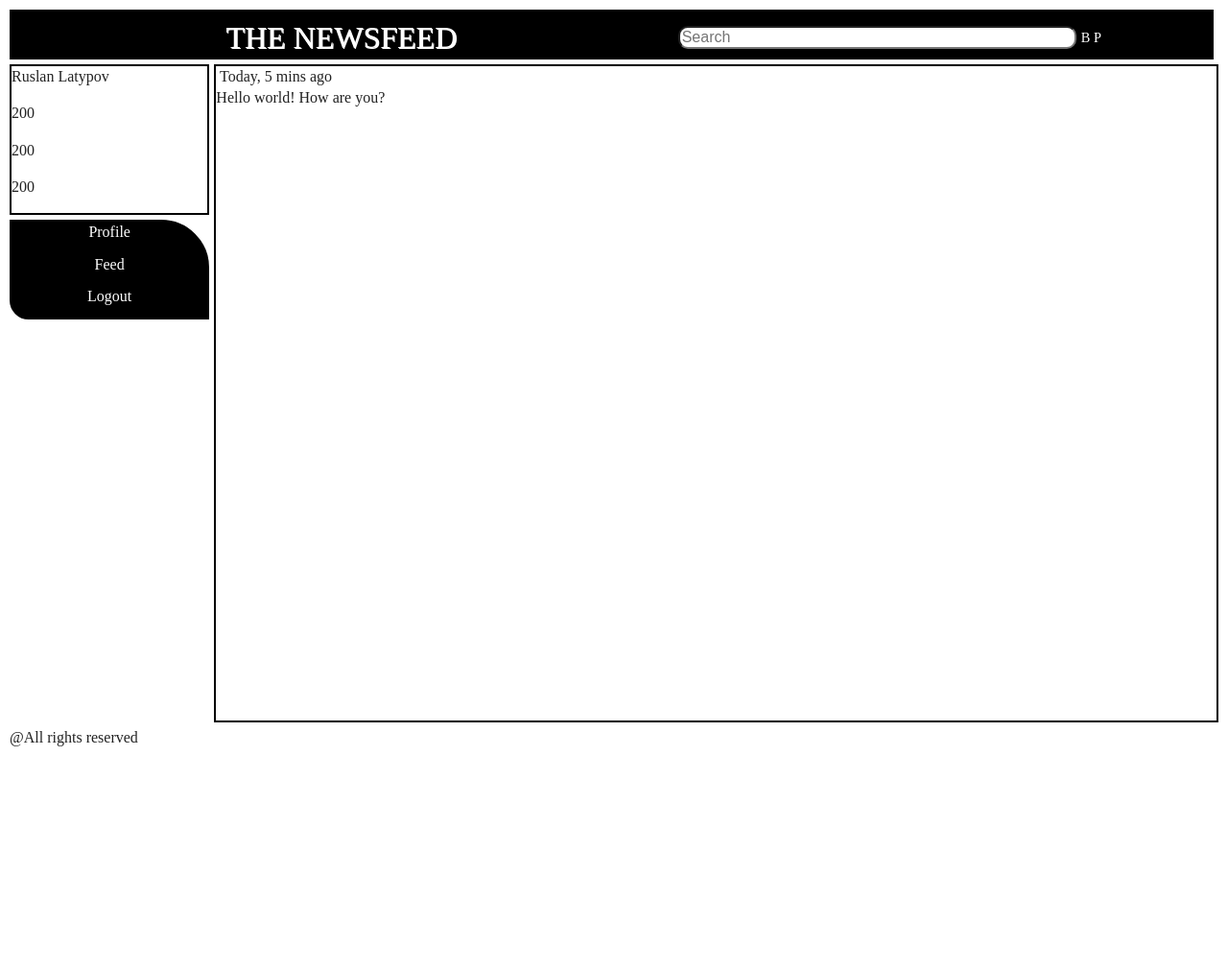
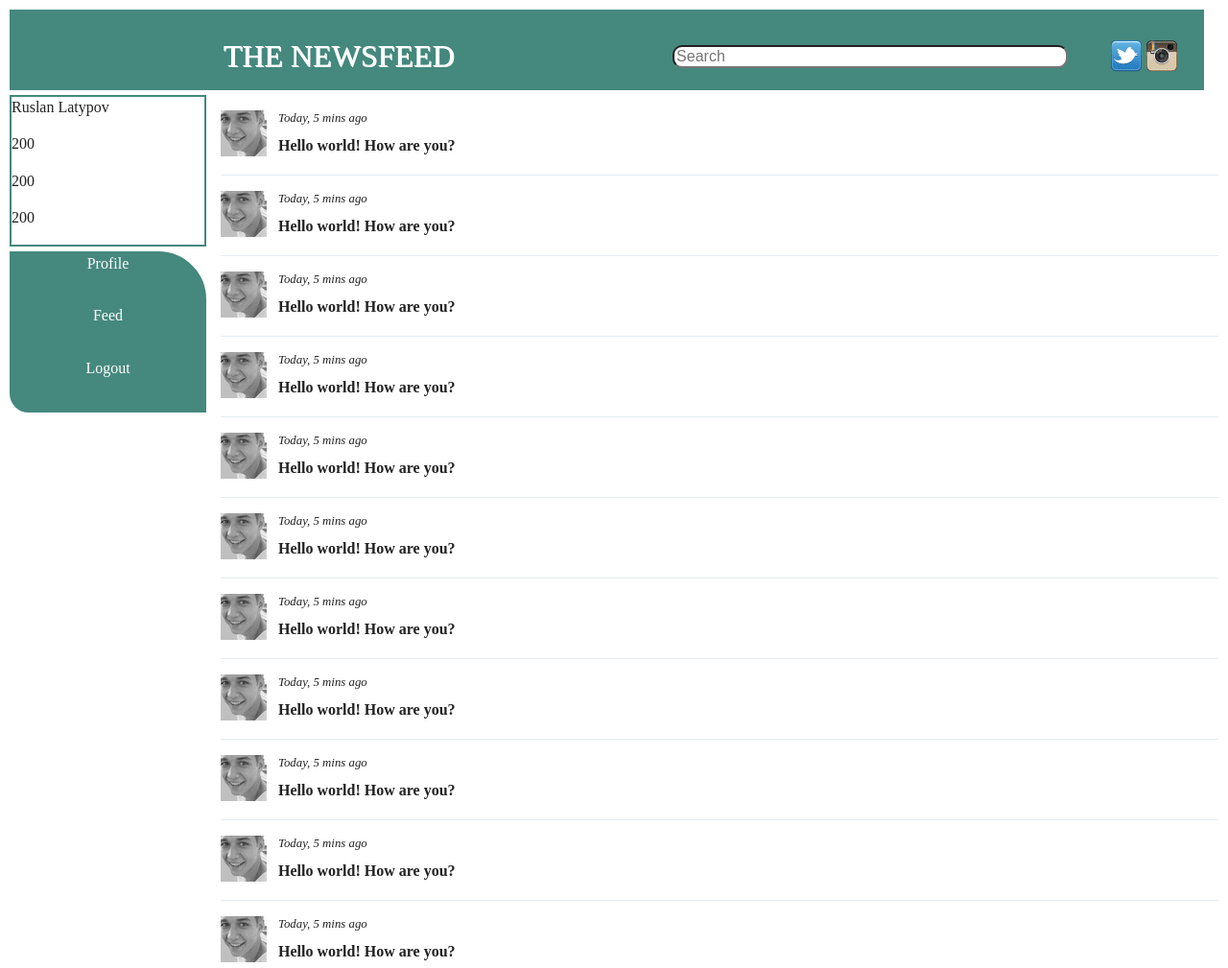
Before and after one commit to RuslanLa/newsfeed, a plain HTML site: page feed.html in a window 1280 px wide. Shown: the top 1009 px of the page at 96% size. Before the commit the page ends 820 px from the top, so only its background shows below. Drawn offline with Linux system fonts and the light colour scheme.

Commit message:
news feed redesigned

```diff
--- a/css/main.css
+++ b/css/main.css
@@ -97,22 +97,6 @@ textarea {
    Author's custom styles
    ========================================================================== */
 
-
-
-
-
-
-
-
-
-
-
-
-
-
-
-
-
 /* ==========================================================================
    Helper classes
    ========================================================================== */
@@ -145,7 +129,8 @@ textarea {
     padding: 0;
     position: absolute;
     width: 1px;
-    white-space: nowrap; /* 1 */
+    white-space: nowrap;
+    /* 1 */
 }
 
 /*
@@ -189,8 +174,10 @@ textarea {
 
 .clearfix:before,
 .clearfix:after {
-    content: " "; /* 1 */
-    display: table; /* 2 */
+    content: " ";
+    /* 1 */
+    display: table;
+    /* 2 */
 }
 
 .clearfix:after {
@@ -208,9 +195,9 @@ textarea {
 }
 
 @media print,
-       (-webkit-min-device-pixel-ratio: 1.25),
-       (min-resolution: 1.25dppx),
-       (min-resolution: 120dpi) {
+(-webkit-min-device-pixel-ratio: 1.25),
+(min-resolution: 1.25dppx),
+(min-resolution: 120dpi) {
     /* Style adjustments for high resolution devices */
 }
 
@@ -225,35 +212,30 @@ textarea {
     *:before,
     *:after {
         background: transparent !important;
-        color: #000 !important; /* Black prints faster:
+        color: #000 !important;
+        /* Black prints faster:
                                    http://www.sanbeiji.com/archives/953 */
         box-shadow: none !important;
         text-shadow: none !important;
     }
-
     a,
     a:visited {
         text-decoration: underline;
     }
-
     a[href]:after {
         content: " (" attr(href) ")";
     }
-
     abbr[title]:after {
         content: " (" attr(title) ")";
     }
-
     /*
      * Don't show links that are fragment identifiers,
      * or use the `javascript:` pseudo protocol
      */
-
     a[href^="#"]:after,
     a[href^="javascript:"]:after {
         content: "";
     }
-
     pre {
         white-space: pre-wrap !important;
     }
@@ -262,28 +244,23 @@ textarea {
         border: 1px solid #999;
         page-break-inside: avoid;
     }
-
     /*
      * Printing Tables:
      * http://css-discuss.incutio.com/wiki/Printing_Tables
      */
-
     thead {
         display: table-header-group;
     }
-
     tr,
     img {
         page-break-inside: avoid;
     }
-
     p,
     h2,
     h3 {
         orphans: 3;
         widows: 3;
     }
-
     h2,
     h3 {
         page-break-after: avoid;
@@ -292,78 +269,125 @@ textarea {
 
 body {
     font-family: "Times New Roman", Times, serif;
+    --main-color: #45887e;
+    --font-color: #ffffff;
 }
+
 header {
-    background-color:  #000000;
-    color: #ffffff;
+    background-color: var(--main-color);
+    color: var(--font-color);
     display: grid;
     grid-template-columns: 5fr 3fr 1fr;
     grid-column: 1/3;
     align-items: center;
     grid-gap: 5px;
 }
-header > * {
+
+header>* {
     grid-row-start: 2;
 }
+
 header .title {
     text-align: center;
     font-size: 2em;
     text-transform: uppercase;
-    text-shadow: 1px 1px 0 #ffffff;
+    text-shadow: 1px 1px 0 var(--font-color);
 }
 
-header a:hover{
-    text-shadow: 0px 0px 6px rgba(255,255,255,0.7);
+header a:hover {
+    text-shadow: 0px 0px 6px rgba(255, 255, 255, 0.7);
 }
+
 header a {
     text-decoration: none;
     color: inherit;
 }
-header input[type=search]{
+
+header input[type=search] {
     outline: none;
     border-radius: 10px;
+    min-width: 0px;
 }
+
 header .icons {
     font-size: 0.9em;
 }
+
 #content {
     margin: 10px 10px;
     display: grid;
     /* grid-template-columns: 30% 70%; */
     grid-template-columns: 1fr 5fr;
-    height: 100vh;
-    grid-gap: 5px;
+    height: 100%;
+    grid-row-gap: 5px;
+    grid-column-gap: 15px;
     grid-template-rows: 0.5fr 0.5fr 1fr 4fr 0.5fr;
 }
 
 #content aside {
-    border: 2px solid black;
+    border: 2px solid var(--main-color);
     grid-column-start: 1;
 }
+
 #content nav {
-    border: 2px solid black;
+    border: 2px solid var(--main-color);
     grid-column-start: 1;
     border-top-right-radius: 50px;
     border-bottom-left-radius: 20px;
 }
+
 #content section {
-    border: 2px solid black;
     grid-column: 2/4;
     grid-row: 2/5;
+    box-sizing: border-box;
 }
+
+#content section .message{
+    border-bottom: 0.5px solid #e6ecf0;
+    min-height: 51px;
+    padding: 1em 1em 1em 0;
+    display: grid;
+    grid-template-columns:60px 8fr;
+    grid-template-rows: 1fr 1fr;
+    cursor: pointer;
+}
+#content section .message:hover{
+    background-color: #d6d6e8;
+}
+#content section .message .avatar{
+    grid-column: 1/2;
+    grid-row: 1/3;
+    min-width: 42px;
+}
+
+#content section .message time{
+    font-size: 0.8em;
+    font-style: italic;
+    grid-column: 2/3;
+}
+#content section .message .content{
+    font-weight: 600;
+    grid-column: 2/3;
+    grid-row: 2/4;
+}
+
 #content footer {
     grid-column: 1/4;
 }
-nav{
-    background-color: black;
+
+nav {
+    background-color: var(--main-color);
 }
-nav a{
+
+nav a {
     text-decoration: none;
-    color: white;
+    color: var(--font-color);
 }
-nav a:hover{
+
+nav a:hover {
     text-decoration: underline;
 }
+
 nav ul {
     list-style: none;
     padding: 0px;
@@ -373,10 +397,47 @@ nav ul {
     margin: 0;
     border-top-right-radius: 300px;
 }
+
 nav ul li {
     flex-grow: 1;
     text-align: center;
 }
-nav ul li:hover{
-    box-shadow: 0.5px 0.5px 8px white;
+
+nav ul li:hover {
+    box-shadow: 0.5px 0.5px 8px var(--font-color);
 }
+
+ul.socialicons {
+    list-style: none;
+    overflow: auto;
+}
+
+ul.socialicons li {
+    width: 32px;
+    height: 33px;
+    padding: 0 5px 0 0;
+    float: left;
+}
+
+ul.socialicons li a {
+    width: 32px;
+    height: 33px;
+    display: block;
+    background: url(../img/socialSprite.png) no-repeat;
+}
+
+ul.socialicons li a.twitterb {
+    background-position: 0 -658px;
+}
+
+ul.socialicons li a.twitterb:hover {
+    background-position: -38px -658px;
+}
+
+ul.socialicons li a.instagram {
+    background-position: 0 -731px;
+}
+
+ul.socialicons li a.instagram:hover {
+    background-position: -38px -731px;
+}
--- a/feed.html
+++ b/feed.html
@@ -20,13 +20,18 @@
         <![endif]-->
     <div id="content">
         <header>
-            <div class="title"><a href="#">The Newsfeed</a></div>
-            <input type="search" placeholder="Search"/>
-            <div class="icons">
-                <a href="#">B</a>
-                <a href="#">P</a>
-                </ul>
+            <div class="title">
+                <a href="#">The Newsfeed</a>
             </div>
+            <input type="search" placeholder="Search" />
+            <ul class="icons socialicons">
+                <li>
+                    <a class="twitterb" href="#"></a>
+                </li>
+                <li>
+                    <a class="instagram" href="#"></a>
+                </li>
+            </ul>
         </header>
         <aside>
             Ruslan Latypov
@@ -49,7 +54,62 @@
         </nav>
         <section>
             <div class="message">
-                <img class="avatar" src="" />
+                <img class="avatar" src="./img/avatar.jpg" />
+                <time>Today, 5 mins ago</time>
+                <div class="content">Hello world! How are you?</div>
+            </div>
+            <div class="message">
+                <img class="avatar" src="./img/avatar.jpg" />
+                <time>Today, 5 mins ago</time>
+                <div class="content">Hello world! How are you?</div>
+            </div>
+            <div class="message">
+                <img class="avatar" src="./img/avatar.jpg" />
+                <time>Today, 5 mins ago</time>
+                <div class="content">Hello world! How are you?</div>
+            </div>
+            <div class="message">
+                <img class="avatar" src="./img/avatar.jpg" />
+                <time>Today, 5 mins ago</time>
+                <div class="content">Hello world! How are you?</div>
+            </div>
+            <div class="message">
+                <img class="avatar" src="./img/avatar.jpg" />
+                <time>Today, 5 mins ago</time>
+                <div class="content">Hello world! How are you?</div>
+            </div>
+            <div class="message">
+                <img class="avatar" src="./img/avatar.jpg" />
+                <time>Today, 5 mins ago</time>
+                <div class="content">Hello world! How are you?</div>
+            </div>
+            <div class="message">
+                <img class="avatar" src="./img/avatar.jpg" />
+                <time>Today, 5 mins ago</time>
+                <div class="content">Hello world! How are you?</div>
+            </div>
+            <div class="message">
+                <img class="avatar" src="./img/avatar.jpg" />
+                <time>Today, 5 mins ago</time>
+                <div class="content">Hello world! How are you?</div>
+            </div>
+            <div class="message">
+                <img class="avatar" src="./img/avatar.jpg" />
+                <time>Today, 5 mins ago</time>
+                <div class="content">Hello world! How are you?</div>
+            </div>
+            <div class="message">
+                <img class="avatar" src="./img/avatar.jpg" />
+                <time>Today, 5 mins ago</time>
+                <div class="content">Hello world! How are you?</div>
+            </div>
+            <div class="message">
+                <img class="avatar" src="./img/avatar.jpg" />
+                <time>Today, 5 mins ago</time>
+                <div class="content">Hello world! How are you?</div>
+            </div>
+            <div class="message">
+                <img class="avatar" src="./img/avatar.jpg" />
                 <time>Today, 5 mins ago</time>
                 <div class="content">Hello world! How are you?</div>
             </div>
```
Also changed, not shown: img/avatar.jpg (added), img/socialSprite.png (added).
